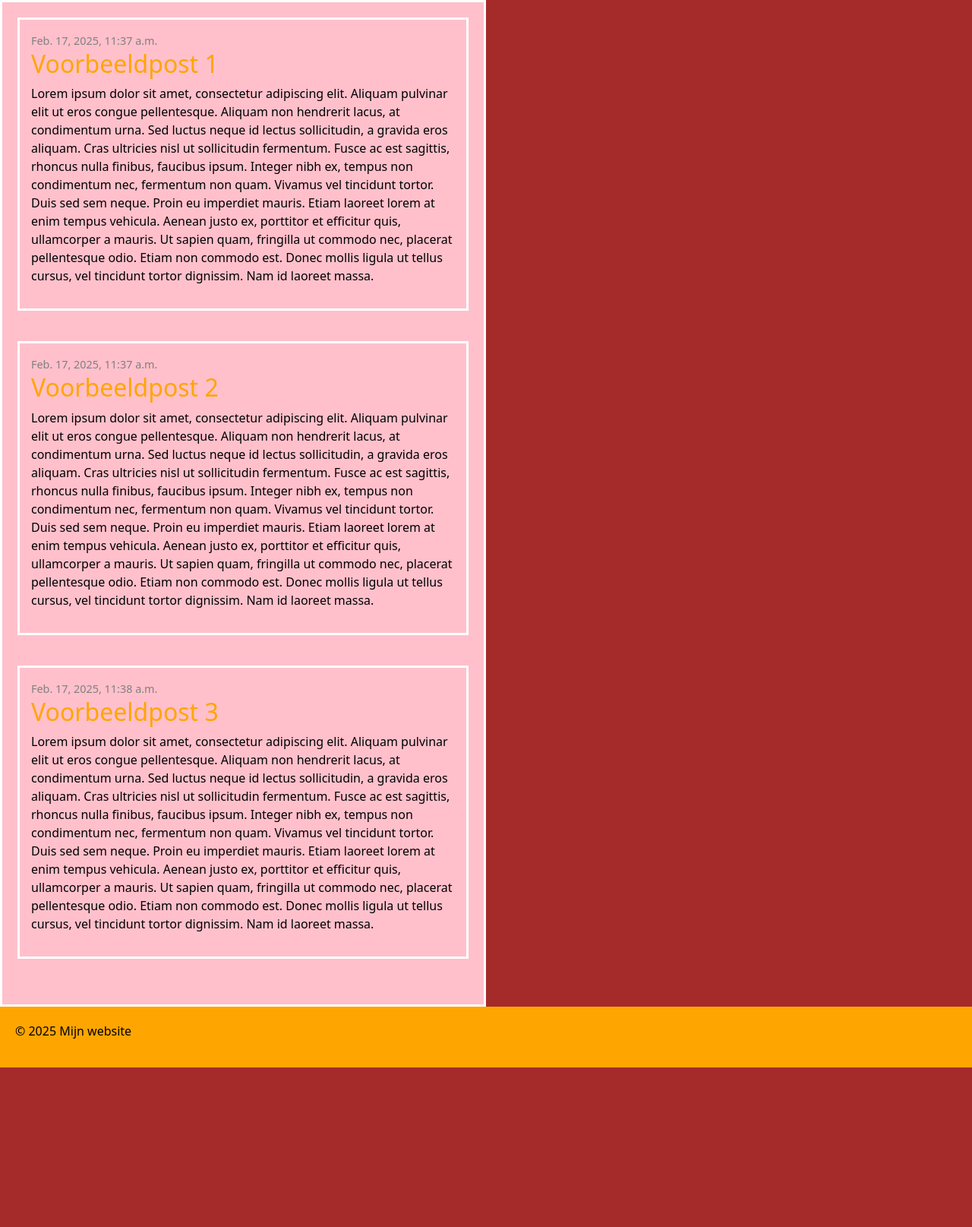
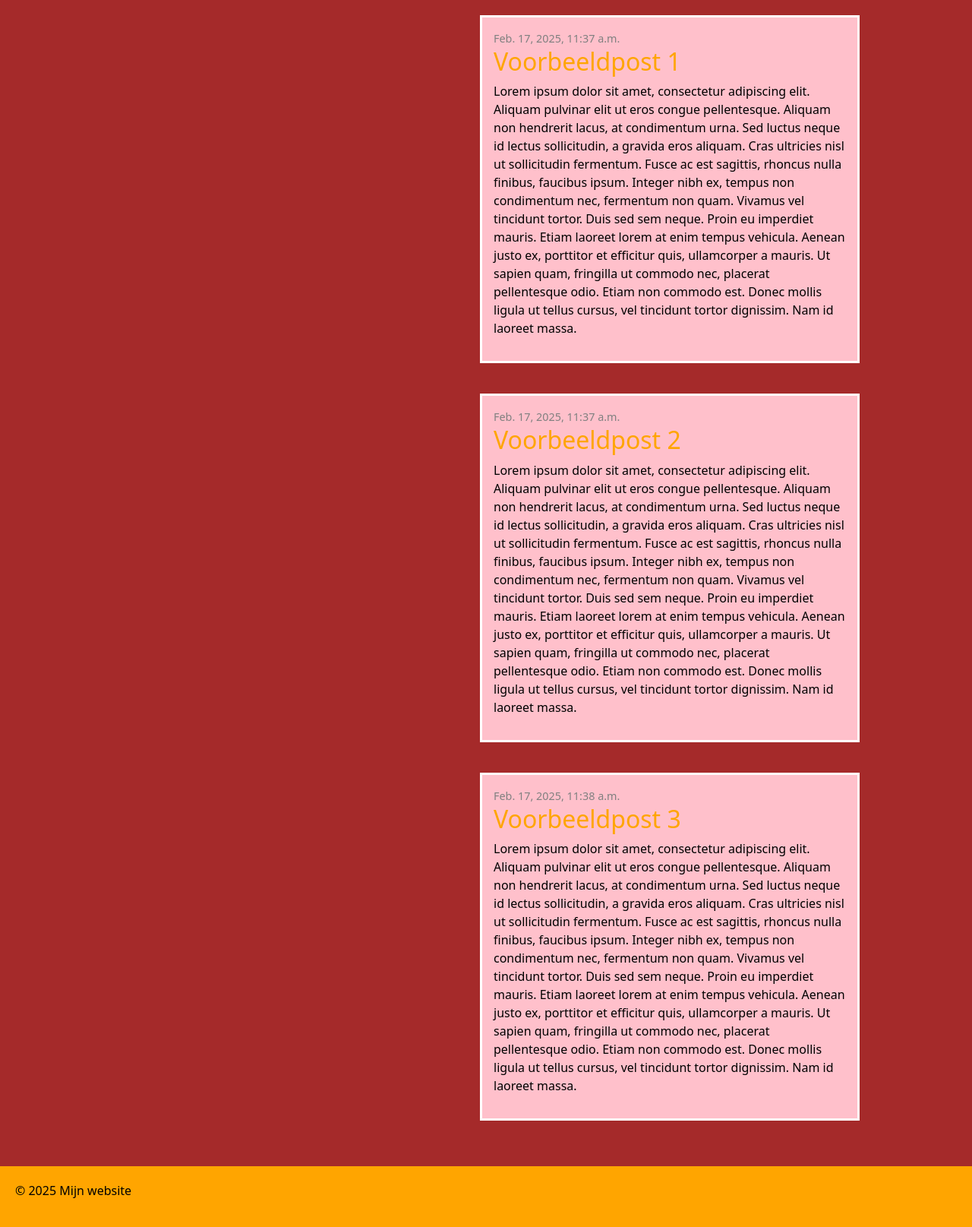
Before and after one commit to MickaelDL27/testDjango, a Django app: page / in a window 1280 px wide. Shown: the part 136-1751 px from the top of the page at 76% size. Before the commit the page ends 1541 px from the top, so only its background shows below. Run offline with Django 5.2, Linux system fonts and the light colour scheme; data comes from the database, SQL or seed files in the repository; some libraries are stand-ins or nearby versions.

Commit message:
HuiswerkL5

```diff
--- a/mysite/blog/static/css/stijl.css
+++ b/mysite/blog/static/css/stijl.css
@@ -24,17 +24,13 @@ div
     align-items: flex-end;
     padding: 20px;
     margin-right: 10%;
-    background-color: pink;
-    padding: 20px;
-    border: 3px solid white;
-    width: 50%;
 }
 .post
 {
     background-color: pink;
     padding: 15px;
     border: 3px solid white;
-    width: 100%;
+    width: 500px;
     margin-bottom: 40px;
 }
 .date
```
